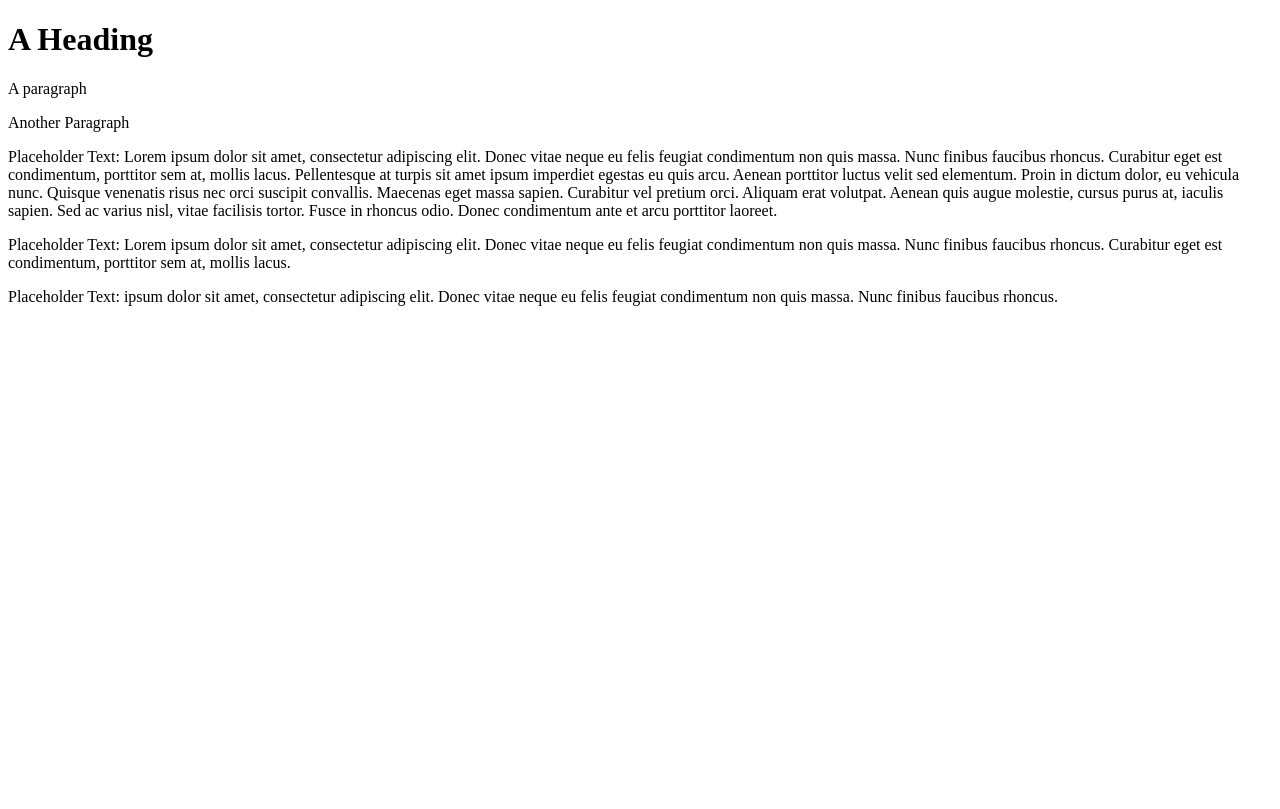
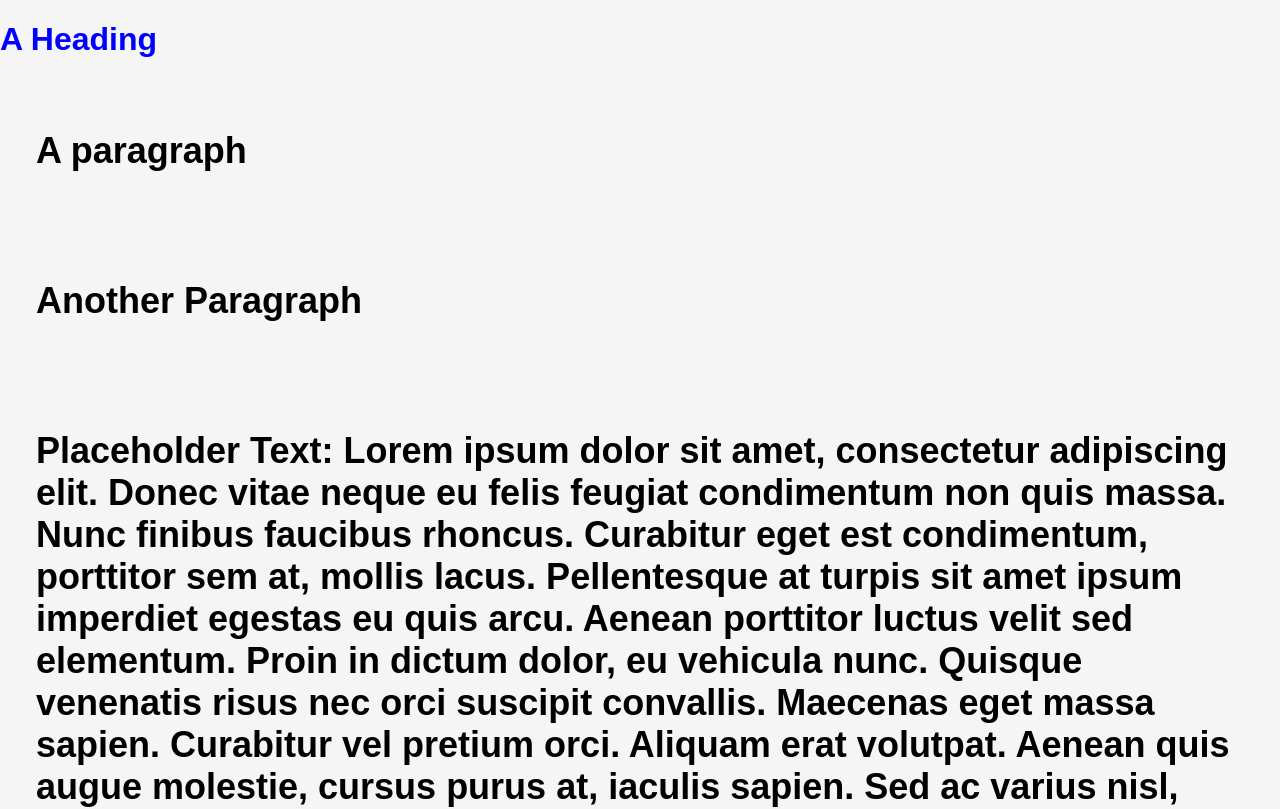
Before and after one commit to ElysiumOne/My-Uni-Portfolio, a plain HTML site: page index.html in a window 1280 px wide. Shown: the top 809 px of the page. Drawn offline with Linux system fonts and the light colour scheme; files that its build step writes are made by us from their sources.

Commit message:
Update index.html

```diff
--- a/index.html
+++ b/index.html
@@ -5,7 +5,7 @@
 	<!-- Use this to support a wide array of characters + those in different languages -->
 	<meta charset="utf-8"/>
 	<!-- Place stylesheet links here -->
-	<link rel="stylesheet" href="main_style.css" type="text/css">
+	<link rel="stylesheet" href="main.css" type="text/css">
 	<!-- Every page should have a title -->
 	<title>A Webpage</title>
 </head>
```
